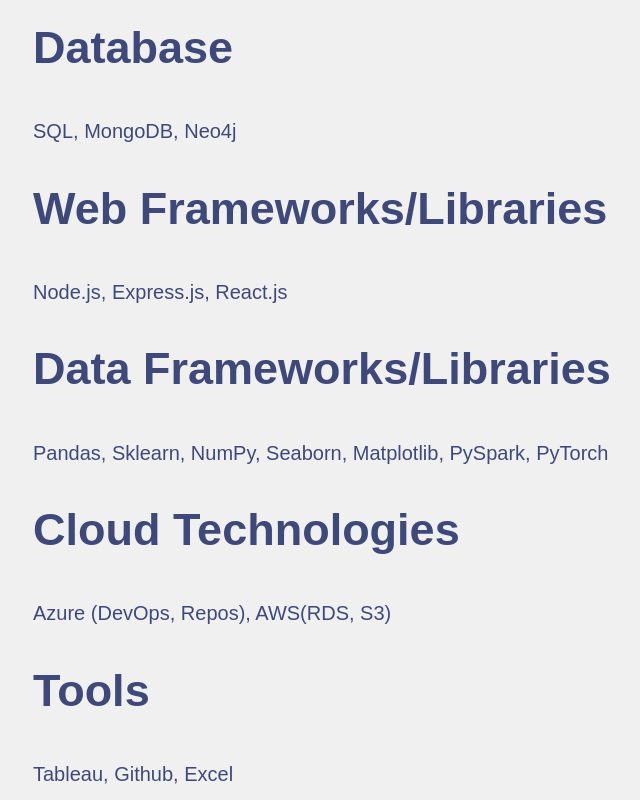
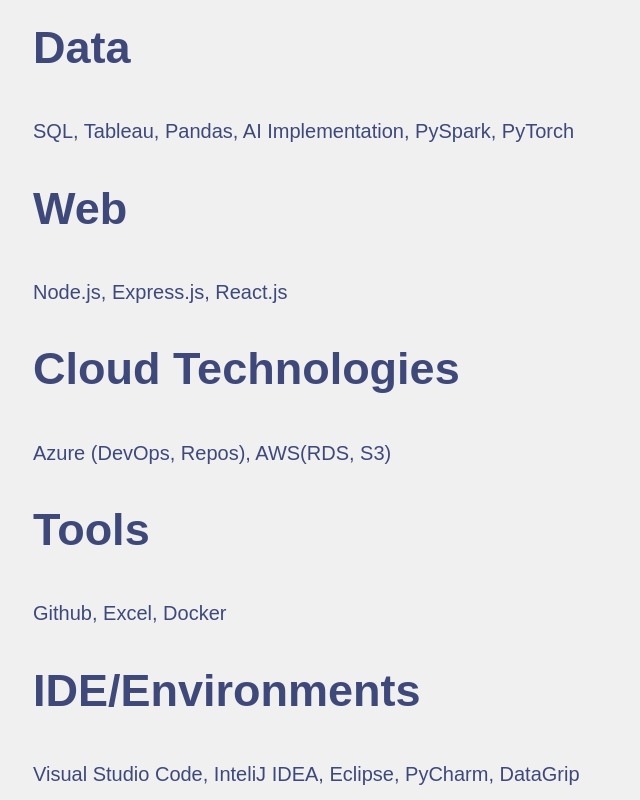
Before and after one commit to bpantha/personal-site-master-react, a React (Create React App) app: page / in a window 1280 px wide. Shown: the part 1180-1980 px from the top of the page, without its empty margins (243-883 px from the left). Built offline with nearby package versions, Linux system fonts and the light colour scheme.

Commit message:
Update to skills section

```diff
--- a/src/pages/Home.js
+++ b/src/pages/Home.js
@@ -71,32 +71,28 @@
             <span>Python, JavaScript, JAVA, C</span>
           </li>
           <li className="item">
-            <h2>Database</h2>
-            <span>SQL, MongoDB, Neo4j</span>
+            <h2>Data</h2>
+            <span>
+              SQL, Tableau, Pandas, AI Implementation, PySpark, PyTorch
+            </span>
           </li>
           <li className="item">
-            <h2>Web Frameworks/Libraries</h2>
+            <h2>Web</h2>
             <span>Node.js, Express.js, React.js</span>
           </li>
-          <li className="item">
-            <h2>Data Frameworks/Libraries</h2>
-            <span>
-              Pandas, Sklearn, NumPy, Seaborn, Matplotlib, PySpark, PyTorch
-            </span>
-          </li>
+
           <li className="item">
             <h2>Cloud Technologies</h2>
             <span>Azure (DevOps, Repos), AWS(RDS, S3)</span>
           </li>
           <li className="item">
             <h2>Tools</h2>
-            <span>Tableau, Github, Excel</span>
+            <span>Github, Excel, Docker</span>
           </li>
           <li className="item">
             <h2>IDE/Environments</h2>
             <span>
-              Datalore, Jupyter, Visual Studio, InteliJ IDEA, Eclipse, PyCharm,
-              DataGrip, Compass
+              Visual Studio Code, InteliJ IDEA, Eclipse, PyCharm, DataGrip{" "}
             </span>
           </li>
         </ol>
```
